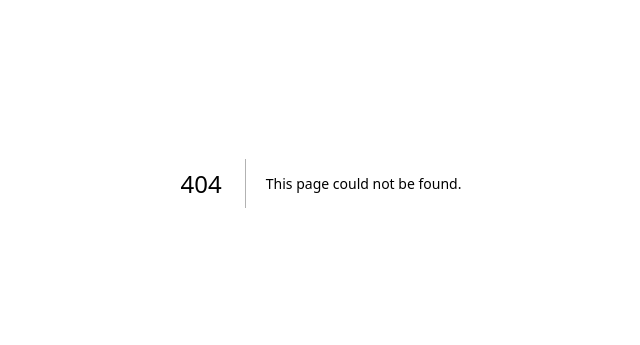
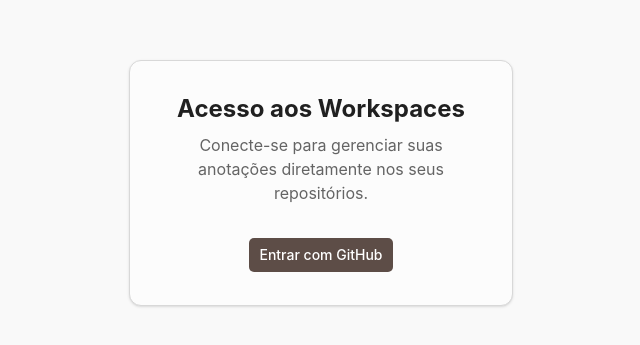
Before and after one commit to amsterdan-vasconcelos/anotado-app, a Next.js app: page /signin in a window 1280 px wide. Before the commit this address had no page. Shown: the part 217-562 px from the top of the page, without its empty margins (319-959 px from the left). Built offline with nearby package versions, Linux system fonts and the light colour scheme; no server answers.

Commit message:
feat: add authentication with auth.js

```diff
--- a/package.json
+++ b/package.json
@@ -15,6 +15,8 @@
     "clsx": "^2.1.1",
     "lucide-react": "^0.575.0",
     "next": "16.1.6",
+    "next-auth": "^5.0.0-beta.30",
+    "octokit": "^5.0.5",
     "react": "19.2.3",
     "react-dom": "19.2.3",
     "tailwind-merge": "^3.5.0"
--- /dev/null
+++ b/src/app/(auth)/signin/page.tsx
@@ -0,0 +1,24 @@
+import { redirect } from "next/navigation";
+import { SignInButton } from "@/components/auth/SignInButton";
+import { auth } from "@/lib/auth";
+import type { CustomSession } from "@/types/auth";
+
+export default async function LoginPage() {
+  const session = (await auth()) as CustomSession;
+  if (session?.accessToken) redirect("/workspaces");
+
+  return (
+    <div className="bg-background text-foreground min-h-screen flex flex-col items-center justify-center p-8">
+      <main className="w-full max-w-sm bg-card text-card-foreground p-8 border border-border rounded-xl shadow-sm text-center flex flex-col items-center">
+        <h1 className="text-2xl font-bold mb-2">Acesso aos Workspaces</h1>
+
+        <p className="mb-8 text-muted-foreground">
+          Conecte-se para gerenciar suas anotações diretamente nos seus
+          repositórios.
+        </p>
+
+        <SignInButton />
+      </main>
+    </div>
+  );
+}
--- /dev/null
+++ b/src/app/(protected)/layout.tsx
@@ -0,0 +1,14 @@
+import type { Metadata } from "next";
+
+export const metadata: Metadata = {
+  title: "Anotado - Home",
+  description: "Crie e compartilhe suas anotações com quem quiser, DE GRAÇA!",
+};
+
+type RootLayoutProps = Readonly<{
+  children: React.ReactNode;
+}>;
+
+export default function RootLayout({ children }: RootLayoutProps) {
+  return <>{children}</>;
+}
--- /dev/null
+++ b/src/app/(protected)/workspaces/page.tsx
@@ -0,0 +1,12 @@
+import { redirect } from "next/navigation";
+import { auth } from "@/lib/auth";
+import type { CustomSession } from "@/types/auth";
+
+const WorkspacePage = async () => {
+  const session = (await auth()) as CustomSession;
+  if (!session?.accessToken) redirect("/signin");
+
+  return <h1>Workspace Page</h1>;
+};
+
+export default WorkspacePage;
--- a/src/app/(root)/_components/Header.tsx
+++ b/src/app/(root)/_components/Header.tsx
@@ -1,10 +1,10 @@
-import { Button } from "@/components/ui/button";
+import Link from "next/link";
 
 export const HeaderRoot = () => {
   return (
     <header className="flex justify-between w-full max-w-300 m-auto">
       <div>Logo</div>
-      <Button>Entrar</Button>
+      <Link href={"/workspaces"}>Entrar</Link>
     </header>
   );
 };
--- /dev/null
+++ b/src/app/api/auth/[...nextauth]/route.ts
@@ -0,0 +1,3 @@
+import { handlers } from "@/lib/auth";
+export const { GET, POST } = handlers;
+// export const runtime = "edge"
--- /dev/null
+++ b/src/components/auth/SignInButton.tsx
@@ -0,0 +1,18 @@
+import { Button } from "@/components/ui/button";
+import { signIn } from "@/lib/auth";
+
+export function SignInButton() {
+  return (
+    <form
+      className="w-fit"
+      action={async () => {
+        "use server";
+        await signIn("github", { redirectTo: "/workspaces" });
+      }}
+    >
+      <Button type="submit" className="flex gap-2">
+        Entrar com GitHub
+      </Button>
+    </form>
+  );
+}
--- /dev/null
+++ b/src/components/auth/SignOutButton.tsx
@@ -0,0 +1,21 @@
+import { LogOut } from "lucide-react";
+import { signOut } from "@/lib/auth";
+
+export function LogoutForm() {
+  return (
+    <form
+      action={async () => {
+        "use server";
+        await signOut({ redirectTo: "/login" });
+      }}
+    >
+      <button
+        type="submit"
+        className="flex items-center gap-2 bg-white text-red-600 border border-red-200 px-4 py-2 rounded-md hover:bg-red-50 transition-colors font-medium"
+      >
+        <LogOut size={20} />
+        <span className="hidden sm:inline">Sair</span>
+      </button>
+    </form>
+  );
+}
--- /dev/null
+++ b/src/lib/auth.ts
@@ -0,0 +1,19 @@
+import NextAuth from "next-auth";
+import GitHub from "next-auth/providers/github";
+
+export const { handlers, signIn, signOut, auth } = NextAuth({
+  providers: [GitHub],
+  callbacks: {
+    async jwt({ token, account }) {
+      if (account) {
+        console.log(account);
+        token.accessToken = account.access_token;
+      }
+      return token;
+    },
+    async session({ session, token }: any) {
+      session.accessToken = token.accessToken;
+      return session;
+    },
+  },
+});
--- /dev/null
+++ b/src/types/auth.ts
@@ -0,0 +1,5 @@
+import type { Session } from "next-auth";
+
+export type CustomSession = Session & {
+  accessToken?: string;
+};
--- /dev/null
+++ b/src/types/github.ts
@@ -0,0 +1,9 @@
+import type { Octokit } from "octokit";
+
+export type WorkspaceRepo = Awaited<
+  ReturnType<Octokit["rest"]["repos"]["listForAuthenticatedUser"]>
+>["data"][0];
+
+export type User = Awaited<
+  ReturnType<Octokit["rest"]["users"]["getAuthenticated"]>
+>["data"];
```
Also changed, not shown: 1 other file (tests, documents, lock files or other folders).
